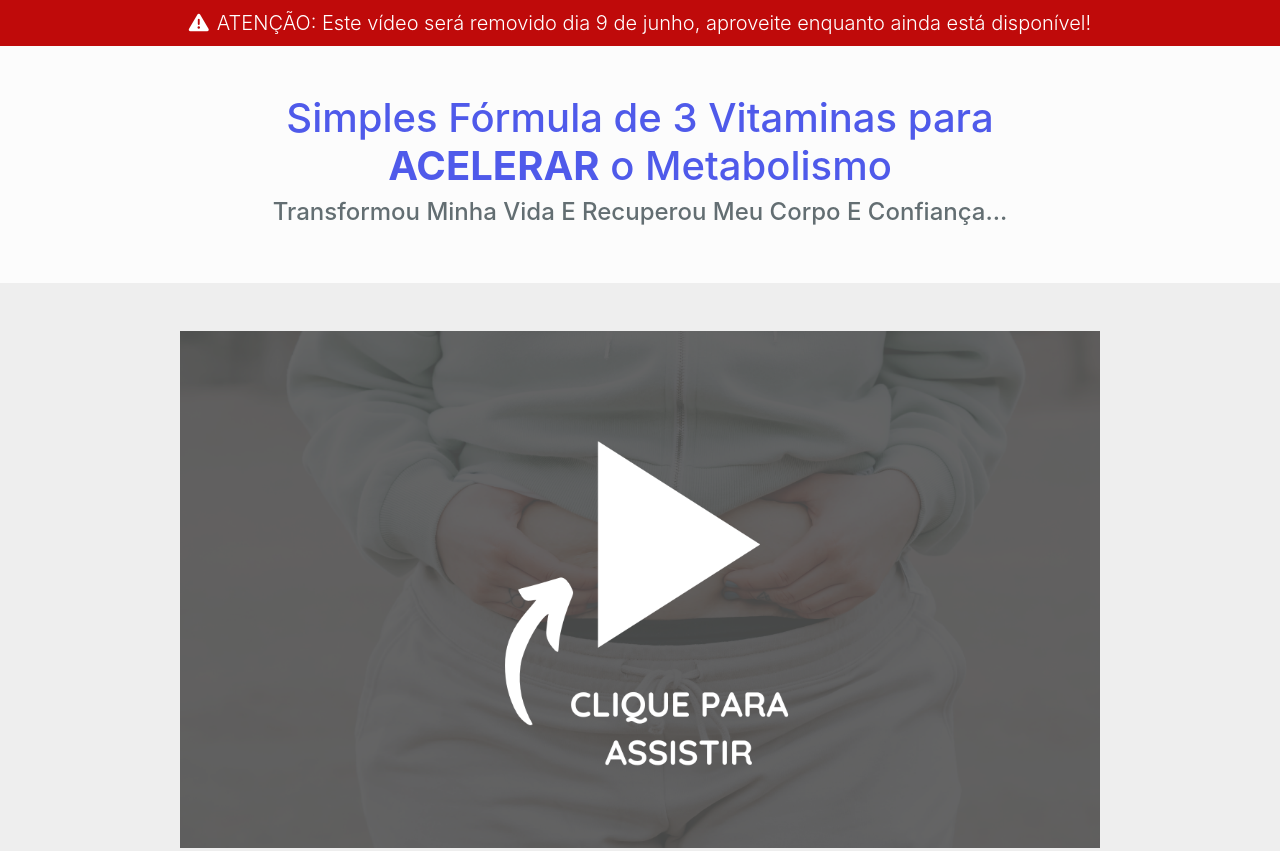
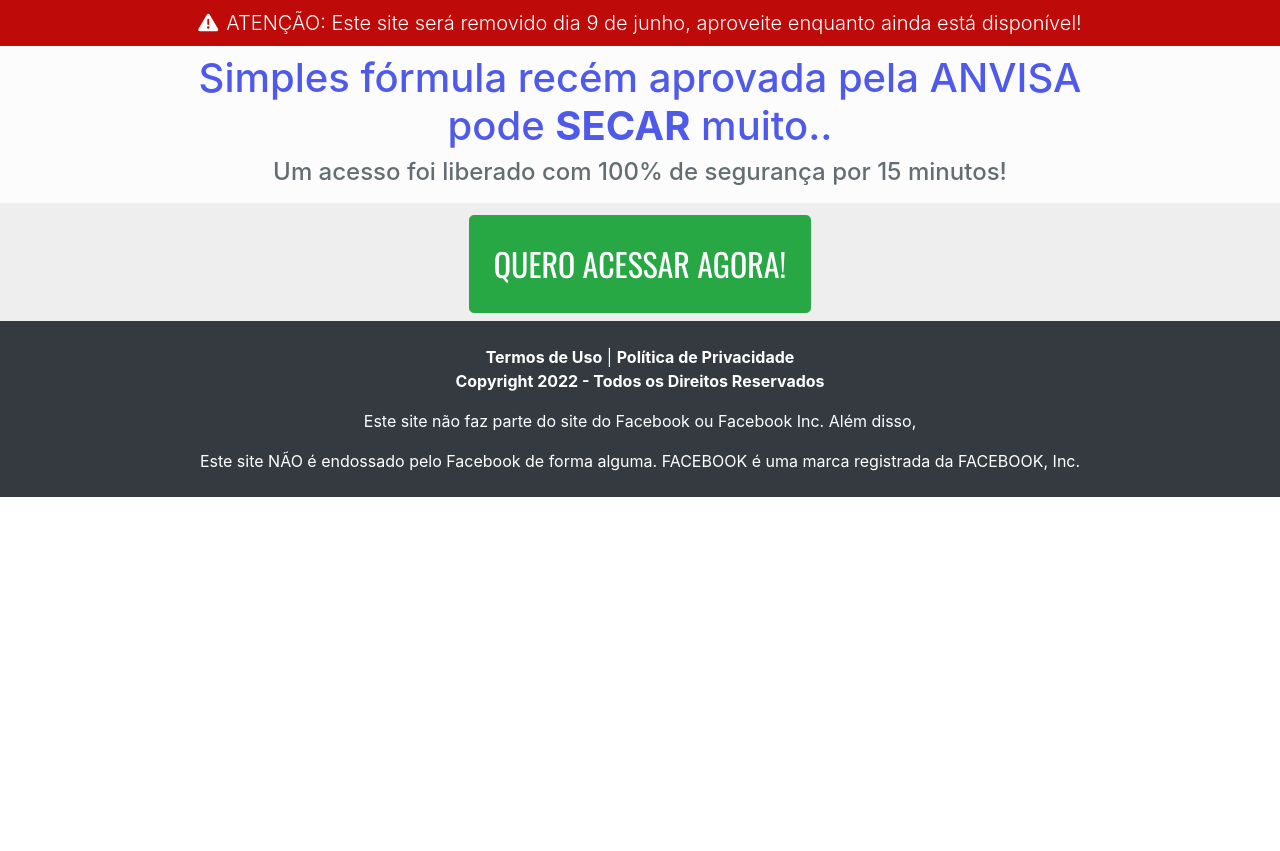
Before and after one commit to zapora-nicolas/chegadedobrinhas.com.br, a plain HTML site: page ps/index.html in a window 1280 px wide. Shown: the top 851 px of the page. After the commit the page ends 800 px from the top, so only its background shows below. Drawn offline with nearby package versions, Linux system fonts and the light colour scheme.

Commit message:
Add files via upload

```diff
--- a/ps/index.html
+++ b/ps/index.html
@@ -35,28 +35,27 @@
 
     <nav class="navbar justify-content-center text-center">
       <span class="lead">
-        <i class="fas fa-exclamation-triangle mr-2"></i>ATENÇÃO: Este vídeo será removido dia <span id="dia"></span> de <span id="mes"></span>, aproveite enquanto ainda está disponível!
+        <i class="fas fa-exclamation-triangle mr-2"></i>ATENÇÃO: Este site será removido dia <span id="dia"></span> de <span id="mes"></span>, aproveite enquanto ainda está disponível!
       </span>
     </nav>
 
-    <section class="py-5 fsec">
+    <section class="py-2 fsec">
       <div class="container">
         <div class="row justify-content-center">
           <div class="col-lg-10 text-center">
-            <h1>Simples Fórmula de 3 Vitaminas para <b>ACELERAR</b> o Metabolismo</h1>
-            <h4>Transformou Minha Vida E Recuperou Meu Corpo E Confiança...</h4>
+            <h1>Simples fórmula recém aprovada pela ANVISA pode <b>SECAR</b> muito..</h1>
+            <h4>Um acesso foi liberado com 100% de segurança por 15 minutos!</h4>
           </div>
         </div>
       </div>
     </section>
 
-    <section class="py-5 ssec">
+  <section class="py-2 ssec">
       <div class="container">
         <div class="row justify-content-center">
           <div class="col-lg-10 text-center">
-            <a href="https://chegadedobrinhas.com.br/"><img class="img-fluid" src="chamada.png"></a>
             <!-- TROQUE SEU LINK ONDE ESTÁ O DO PROTOCOLOZEROBARRIGA.COM, MANTENDO AS ASPAS -->
-            <a class="btn btn-success btn-lg p-4 mt-5" href="https://chegadedobrinhas.com.br/">QUERO ACESSAR AGORA!</a>
+            <a class="btn btn-success btn-lg p-4 mt-1" href="https://chegadedobrinhas.com.br/">QUERO ACESSAR AGORA!</a>
           </div>
         </div>
       </div>
@@ -66,7 +65,7 @@
       <div class="container">
         <div class="row justify-content-center">
           <div class="col text-center">
-            <a href="https://protocolozerobarriga.com/termos" class="text-white font-weight-bold">Termos de Uso</a> | <a href="https://protocolozerobarriga.com/privacidade" class="text-white font-weight-bold">Política de Privacidade</a>
+            <a href="https://chegadedobrinhas.com/termos" class="text-white font-weight-bold">Termos de Uso</a> | <a href="https://chegadedobrinhas.com/privacidade" class="text-white font-weight-bold">Política de Privacidade</a>
             <p class="font-weight-bold">Copyright 2022 - Todos os Direitos Reservados</p>
             <p>Este site não faz parte do site do Facebook ou Facebook Inc. Além disso,</p>
             <p class="mb-0">Este site NÃO é endossado pelo Facebook de forma alguma. FACEBOOK é uma marca registrada da FACEBOOK, Inc.</p>
```
